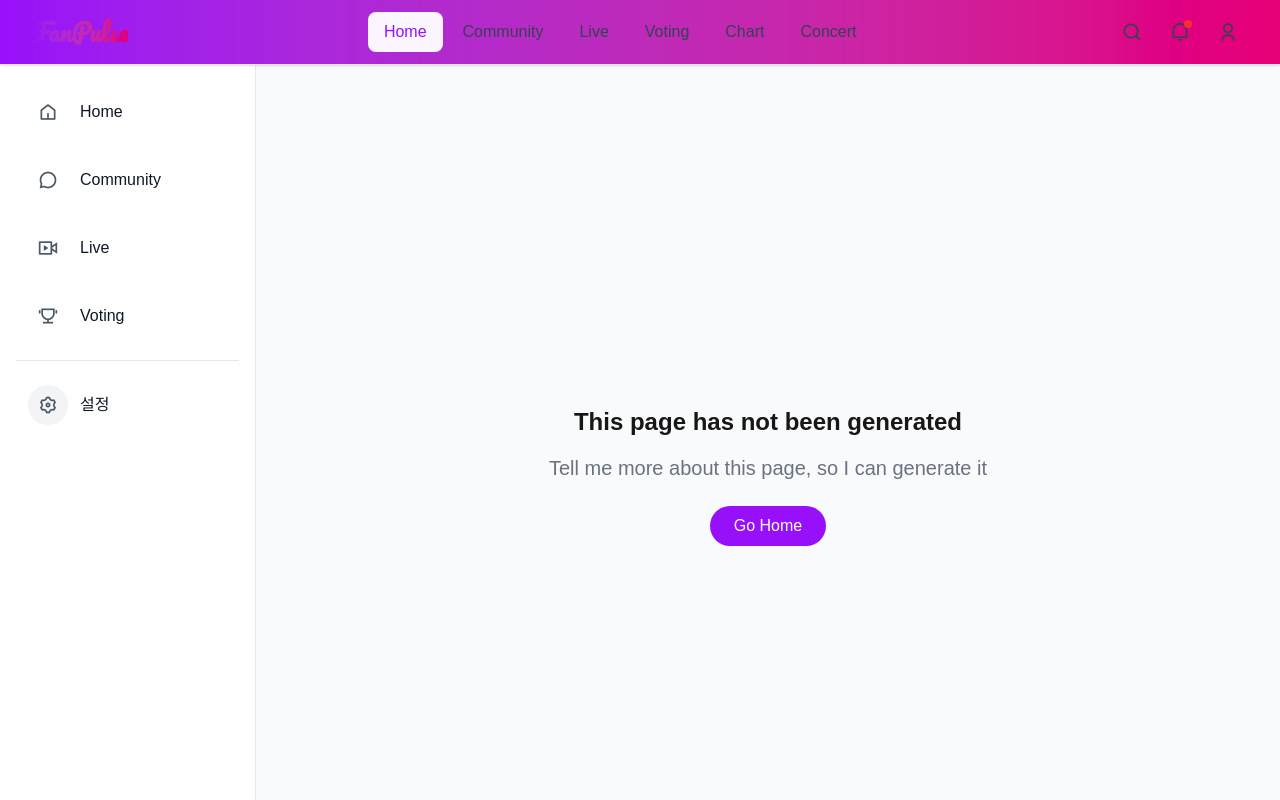
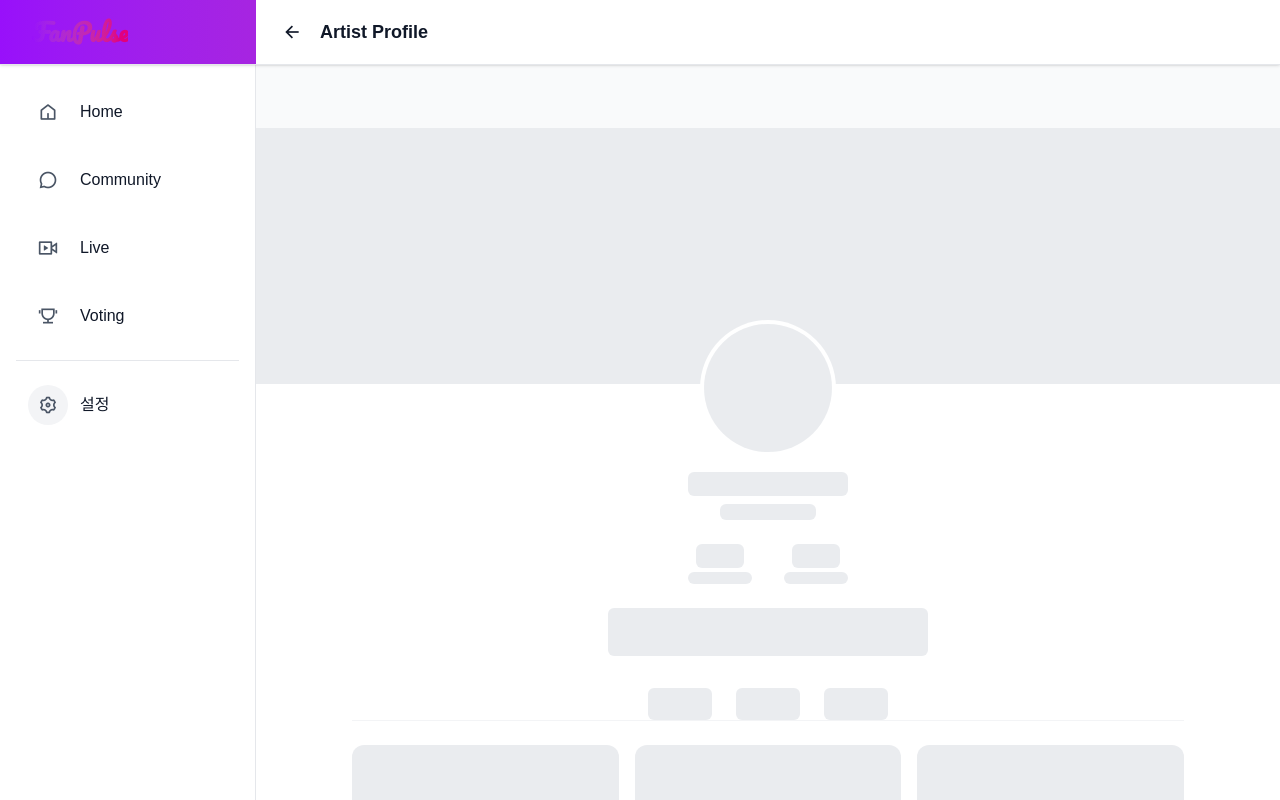
Before and after one commit to jskjw157/FanPulse, a Next.js app in the folder web/: page /artist-detail in a window 1280 px wide. Before the commit this address had no page. Shown: the top 800 px of the page. Built offline with nearby package versions, Linux system fonts and the light colour scheme.

Commit message:
feat(web): Artist, Live Detail 페이지 스켈레톤 구현

```diff
--- /dev/null
+++ b/web/src/app/artist-detail/page.tsx
@@ -0,0 +1,65 @@
+"use client";
+
+import PageHeader from "@/components/layout/PageHeader";
+import PageWrapper from "@/components/layout/PageWrapper";
+import Skeleton from "@/components/ui/Skeleton";
+import { useSearchParams } from "next/navigation";
+
+export default function ArtistDetailPage() {
+  const searchParams = useSearchParams();
+  const artist = searchParams.get('artist');
+
+  return (
+    <>
+      <PageHeader title="Artist Profile" />
+      <PageWrapper>
+        <div data-testid="artist-profile-skeleton" className="min-h-screen bg-white pb-20">
+          {/* Cover Image */}
+          <Skeleton className="w-full h-48 md:h-64 rounded-none" />
+
+          <div className="max-w-4xl mx-auto px-4 lg:px-8 -mt-16 relative">
+            {/* Profile Header */}
+            <div className="flex flex-col items-center">
+              <div className="p-1 bg-white rounded-full">
+                <Skeleton className="w-32 h-32 rounded-full" variant="circle" />
+              </div>
+              <div className="mt-4 text-center space-y-2">
+                <Skeleton className="w-40 h-6 mx-auto" />
+                <Skeleton className="w-24 h-4 mx-auto" />
+              </div>
+
+              {/* Stats */}
+              <div className="flex gap-8 mt-6">
+                <div className="text-center space-y-1">
+                  <Skeleton className="w-12 h-6 mx-auto" />
+                  <Skeleton className="w-16 h-3" />
+                </div>
+                <div className="text-center space-y-1">
+                  <Skeleton className="w-12 h-6 mx-auto" />
+                  <Skeleton className="w-16 h-3" />
+                </div>
+              </div>
+
+              {/* Action Button */}
+              <Skeleton className="w-full max-w-xs h-12 rounded-full mt-6" />
+            </div>
+
+            {/* Content Tabs */}
+            <div className="mt-8 border-b border-gray-100 flex gap-6 justify-center">
+              <Skeleton className="w-16 h-8" />
+              <Skeleton className="w-16 h-8" />
+              <Skeleton className="w-16 h-8" />
+            </div>
+
+            {/* Tab Content */}
+            <div className="py-6 grid grid-cols-2 md:grid-cols-3 gap-4">
+              {[1, 2, 3, 4, 5, 6].map((idx) => (
+                <Skeleton key={idx} className="w-full h-40 rounded-xl" />
+              ))}
+            </div>
+          </div>
+        </div>
+      </PageWrapper>
+    </>
+  );
+}
--- /dev/null
+++ b/web/src/app/live-detail/page.tsx
@@ -0,0 +1,52 @@
+"use client";
+
+import PageHeader from "@/components/layout/PageHeader";
+import PageWrapper from "@/components/layout/PageWrapper";
+import Skeleton from "@/components/ui/Skeleton";
+
+export default function LiveDetailPage() {
+  return (
+    <>
+      <PageHeader title="Live Stream" />
+      <PageWrapper>
+        <div className="max-w-5xl mx-auto bg-black min-h-screen">
+          {/* Video Player Skeleton */}
+          <div data-testid="video-player-skeleton" className="w-full aspect-video bg-gray-900 relative">
+             <div className="absolute inset-0 flex items-center justify-center">
+               <Skeleton className="w-16 h-16 rounded-full opacity-20" variant="circle" />
+             </div>
+          </div>
+
+          {/* Live Info */}
+          <div className="p-4 bg-white rounded-t-3xl -mt-6 relative z-10 min-h-[50vh]">
+            <div className="w-12 h-1 bg-gray-300 rounded-full mx-auto mb-4" />
+
+            <div className="flex justify-between items-start mb-6">
+              <div className="space-y-2 flex-1">
+                <Skeleton className="w-3/4 h-6" />
+                <div className="flex items-center gap-2">
+                   <Skeleton className="w-6 h-6 rounded-full" variant="circle" />
+                   <Skeleton className="w-24 h-4" />
+                </div>
+              </div>
+              <Skeleton className="w-20 h-8 rounded-full" />
+            </div>
+
+            {/* Chat Area Skeleton */}
+            <div className="space-y-4 mt-8">
+              {[1, 2, 3, 4, 5].map((idx) => (
+                <div key={idx} className="flex gap-2 items-start">
+                   <Skeleton className="w-8 h-8 rounded-full flex-shrink-0" variant="circle" />
+                   <div className="space-y-1 flex-1">
+                     <Skeleton className="w-20 h-3" />
+                     <Skeleton className="w-full h-4" />
+                   </div>
+                </div>
+              ))}
+            </div>
+          </div>
+        </div>
+      </PageWrapper>
+    </>
+  );
+}
```
Also changed, not shown: 2 other files (tests, documents, lock files or other folders).
